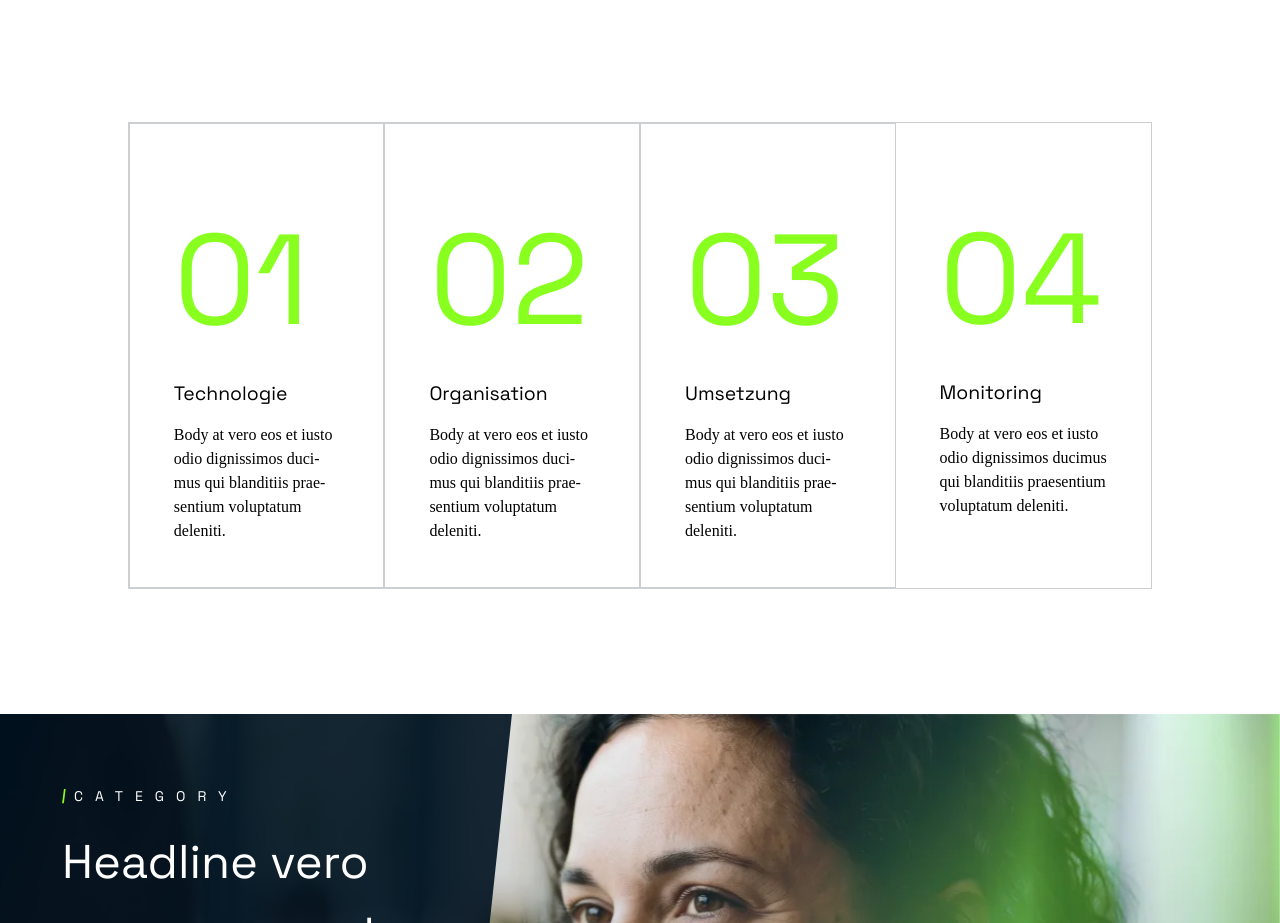
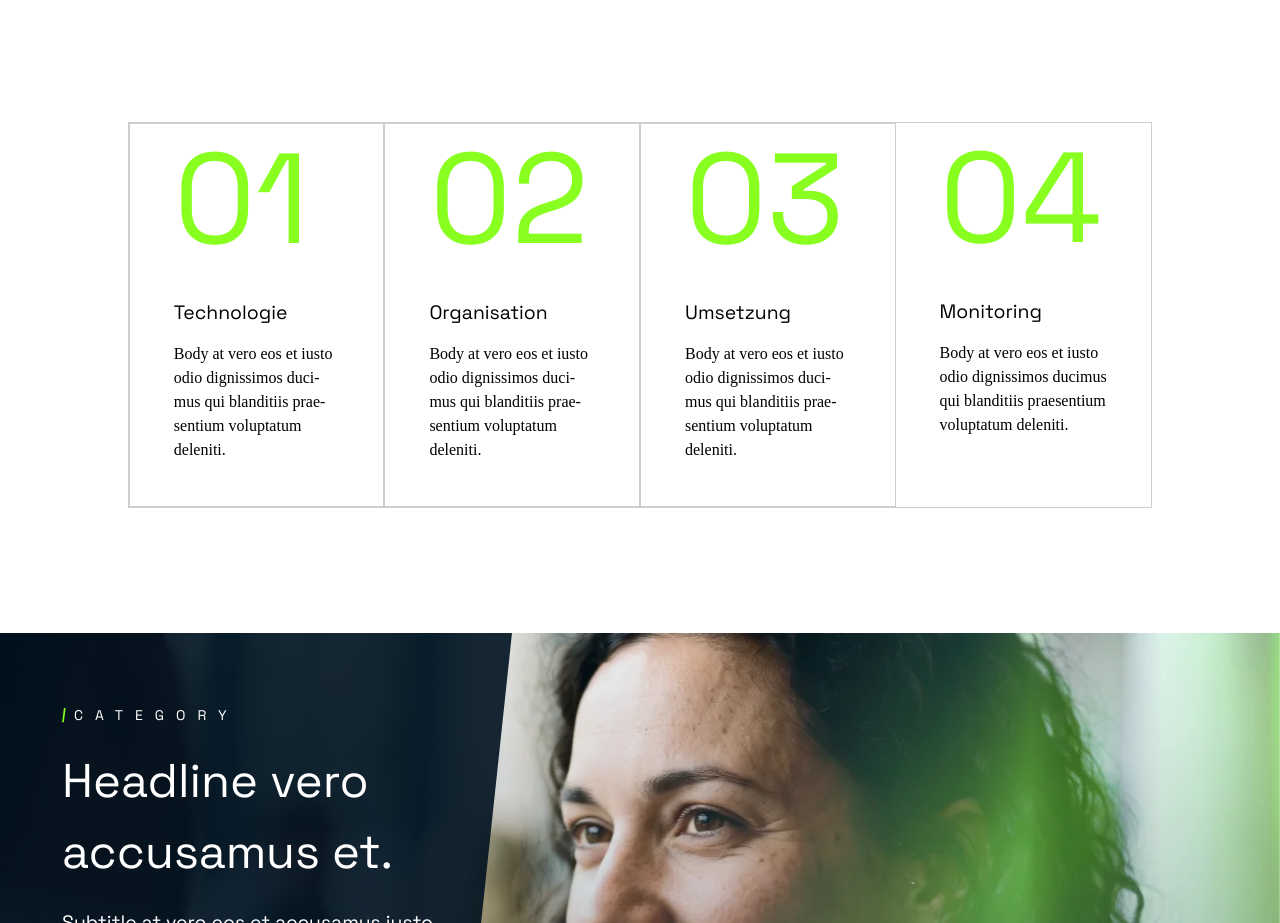
Before and after one commit to Headbase-dhruv/Tensoris-GmbH-Co.-KG, a website: page Home.html in a window 1280 px wide. Shown: the part 3636-4559 px from the top of the page. Drawn offline with Linux system fonts and the light colour scheme; files whose address does not match are found by name; a web font is replaced by a local one.

Commit message:
padding chnage

```diff
--- a/Home.html
+++ b/Home.html
@@ -1148,40 +1148,40 @@
               class="mt-sec grid grid-cols-1 md:grid-cols-2 xl:grid-cols-4 md:border border-primary/20 gap-y-40 md:gap-0"
             >
               <div
-                class="py-sec px-44 pb-44 border xl:border-b md:border-r border-primary/20"
+                class="px-44 py-44 not-md:pt-60  border xl:border-b md:border-r border-primary/20"
               >
                 <h1 class="number">01</h1>
-                <h3 class="mt-68 mb-15">Technologie</h3>
+                <h3 class="mt-55 md:mt-68 mb-15">Technologie</h3>
                 <p class="paragraph">
                   Body at vero eos et iusto odio dignissimos ducimus qui
                   blanditiis praesentium voluptatum deleniti.
                 </p>
               </div>
               <div
-                class="py-sec px-44 pb-44 border md:border-b xl:border-r border-primary/20"
+                class="px-44 py-44 not-md:pt-60 border md:border-b xl:border-r border-primary/20"
               >
                 <h1 class="number">02</h1>
-                <h3 class="mt-68 mb-15">Organisation</h3>
+                <h3 class="mt-55 md:mt-68 mb-15">Organisation</h3>
                 <p class="paragraph">
                   Body at vero eos et iusto odio dignissimos ducimus qui
                   blanditiis praesentium voluptatum deleniti.
                 </p>
               </div>
               <div
-                class="py-sec px-44 pb-44 border md:border-b xl:border-r border-primary/20"
+                class="px-44 py-44 not-md:pt-60  border md:border-b xl:border-r border-primary/20"
               >
                 <h1 class="number">03</h1>
-                <h3 class="mt-68 mb-15">Umsetzung</h3>
+                <h3 class="mt-55 md:mt-68 mb-15">Umsetzung</h3>
                 <p class="paragraph">
                   Body at vero eos et iusto odio dignissimos ducimus qui
                   blanditiis praesentium voluptatum deleniti.
                 </p>
               </div>
               <div
-                class="py-sec px-44 pb-44 border border-primary/20 xl:border-0"
+                class="px-44 py-44 not-md:pt-60  border border-primary/20 xl:border-0"
               >
                 <h1 class="number">04</h1>
-                <h3 class="mt-68 mb-15">Monitoring</h3>
+                <h3 class="mt-55 md:mt-68 mb-15">Monitoring</h3>
                 <p class="paragraph">
                   Body at vero eos et iusto odio dignissimos ducimus qui
                   blanditiis praesentium voluptatum deleniti.
```
Also changed, not shown: assets/css/style.css.
